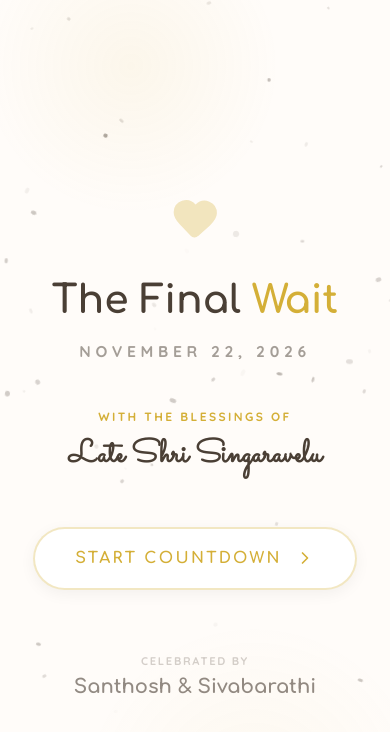
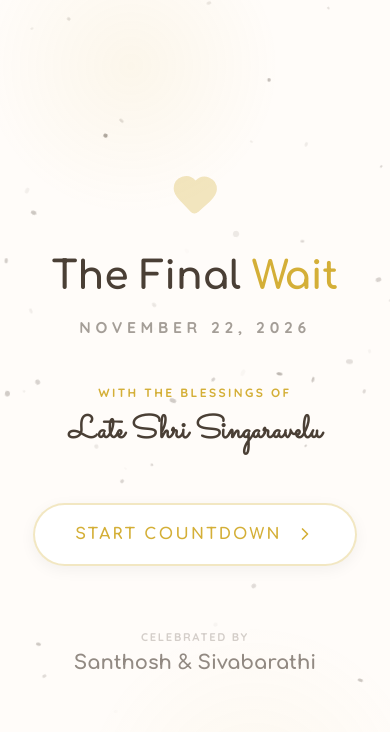
Before and after one commit to xrvnsp/SPSB, a React (Vite) app: page / in a window 390 px wide. Shown: the top 732 px of the page. Built offline with nearby package versions, Linux system fonts and the light colour scheme.

Commit message:
Implement safe flexbox centering to fix top truncation on mobile

```diff
--- a/src/App.jsx
+++ b/src/App.jsx
@@ -77,11 +77,12 @@ function App() {
       overflowX: 'hidden',
       position: 'relative',
       fontFamily: "'Quicksand', sans-serif",
-      padding: '5rem 1rem 2rem 1rem'
+      padding: '2rem 1rem'
     }}>
       {/* Premium Contrast Particles */}
       <Particles count={45} color="#4a3f35" />
 
+      <div style={{ flex: 1 }}></div>
       <AnimatePresence mode="wait">
         {!started ? (
           <motion.div
@@ -97,8 +98,7 @@ function App() {
               maxWidth: '600px',
               display: 'flex',
               flexDirection: 'column',
-              alignItems: 'center',
-              margin: 'auto 0'
+              alignItems: 'center'
             }}
           >
             <motion.div
@@ -178,7 +178,7 @@ function App() {
             variants={containerVariants}
             initial="hidden"
             animate="visible"
-            style={{ textAlign: 'center', zIndex: 10, width: '100%', maxWidth: '1000px', margin: 'auto 0' }}
+            style={{ textAlign: 'center', zIndex: 10, width: '100%', maxWidth: '1000px' }}
           >
             {/* Animated Fetus Illustration with Callout */}
             <motion.div
@@ -366,6 +366,7 @@ function App() {
           </motion.div>
         )}
       </AnimatePresence>
+      <div style={{ flex: 1 }}></div>
 
       {/* Responsive Decorative Orbs */}
       <div style={{
```
